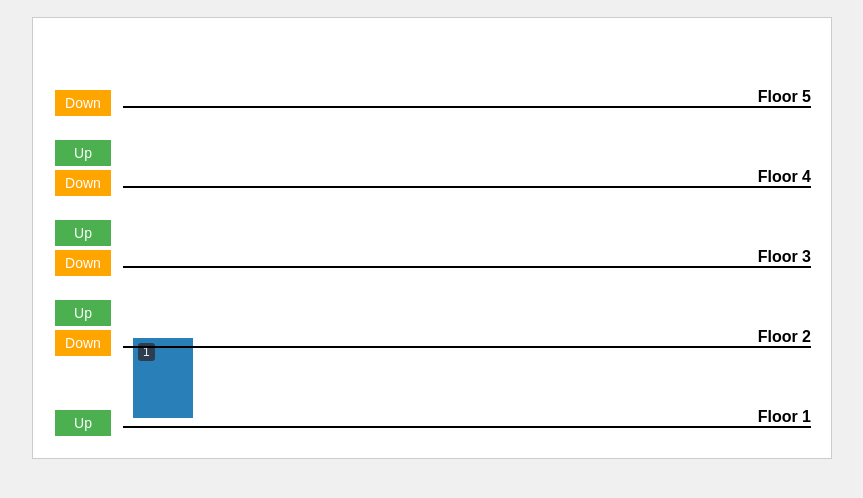
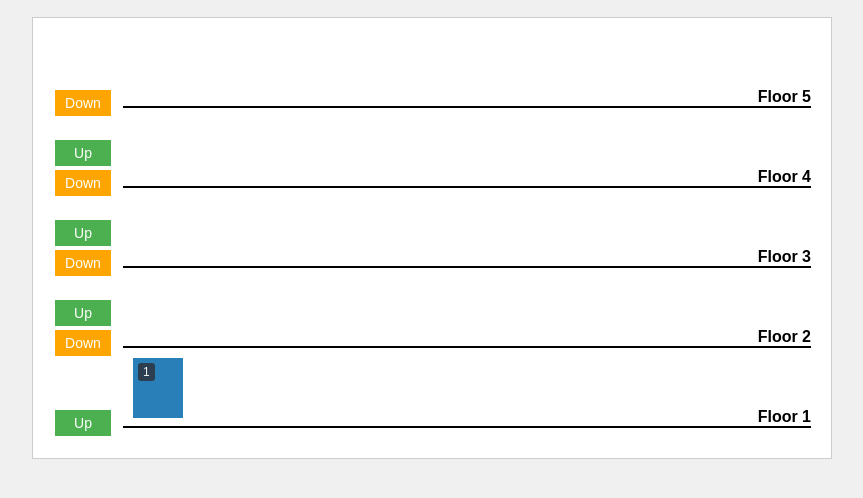
Before and after one commit to Devashish08/Lift-Simulation, a plain HTML site: page index.html in a window 1280 px wide. Both pictures are taken after a click on the button "Start Simulation". Shown: the part 134-632 px from the top of the page, without its empty margins (208-1071 px from the left). Drawn offline with Linux system fonts and the light colour scheme.

Commit message:
minor improvements

```diff
--- a/script.js
+++ b/script.js
@@ -6,7 +6,7 @@ document.addEventListener("DOMContentLoaded", () => {
   const liftsContainer = document.getElementById("lifts-container");
   let floors = [];
   let lifts = [];
-  let floorHeight = 100; // Height of each floor in pixels
+  let floorHeight = 80; // Height of each floor in pixels
 
   startButton.addEventListener("click", startSimulation);
 
--- a/styles.css
+++ b/styles.css
@@ -97,8 +97,8 @@ body {
 }
 
 .lift {
-    width: 60px;
-    height: 80px;
+    width: 50px;
+    height: 60px;
     background-color: #3498db;
     margin-right: 20px;
     position: absolute;
```
